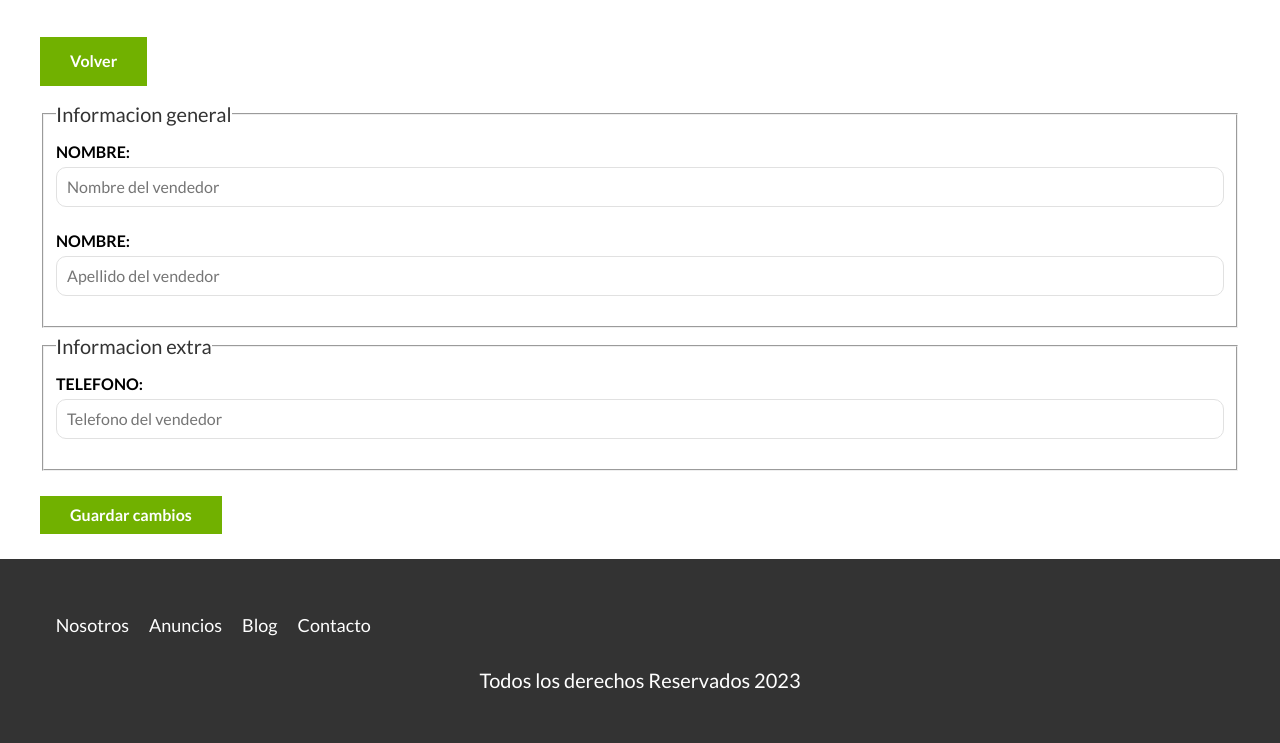
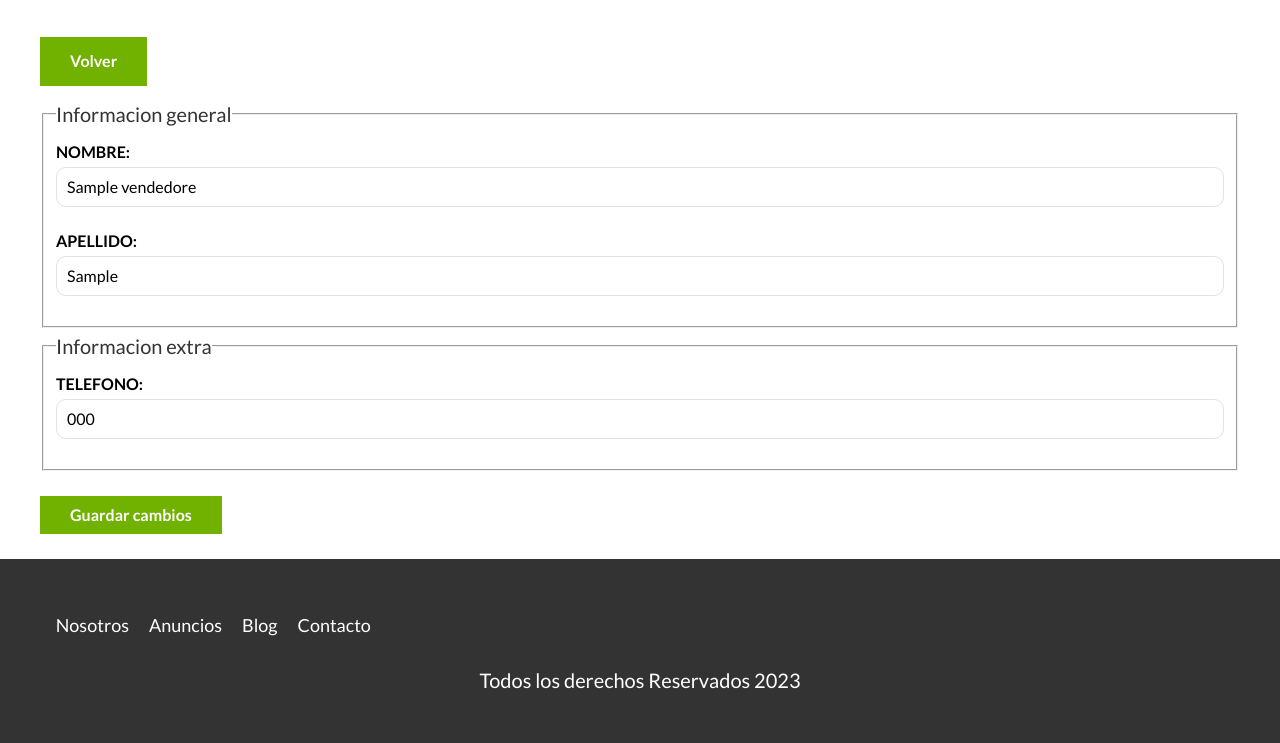
Before and after one commit to BrianS-TICS/bienes-raices, a PHP site: page /admin/vendedores/actualizar.php?id=1 in a window 1280 px wide. Shown: the part 201-944 px from the top of the page. Run offline with PHP 8.4, Linux system fonts and the light colour scheme; the visitor is signed in with stand-in values (Sample User, id 1); tables that the repository leaves empty or names only in its code hold one stand-in row (values such as "Sample post").

Commit message:
Se agrega actualizacion de vendedores

```diff
--- a/admin/vendedores/actualizar.php
+++ b/admin/vendedores/actualizar.php
@@ -6,7 +6,16 @@ use App\Vendedor;
 
 validaAutenticacion();
 
-$vendedor = new Vendedor();
+$id = $_GET['id'];
+
+$id = filter_var($id, FILTER_VALIDATE_INT);
+
+if (!$id) {
+    header('Location: /admin');
+}
+
+// Obtener vendedor desde bd
+$vendedor = Vendedor::find($id);
 
 // Arreglo con mensajes de errores
 $errores = Vendedor::getErrores();
@@ -14,6 +23,17 @@ $errores = Vendedor::getErrores();
 // Ejecuta el codigo despues del submit
 if ($_SERVER['REQUEST_METHOD'] === 'POST') {
 
+    // Se sincroniza la peticion con la instancia
+    $args = $_POST['vendedor'];
+
+    $vendedor->sincronizar($args);
+
+    // Validacion
+    $errores = $vendedor->validar();
+
+    if (empty($errores)) {
+        $vendedor->guardar();
+    }
 }
 
 incluirTemplate('header');
@@ -29,7 +49,7 @@ incluirTemplate('header');
         </div>
     <?php endforeach; ?>
 
-    <form class="formulario" method="POST" action="/admin/vendedores/actualizar.php" enctype="multipart/form-data">
+    <form class="formulario" method="POST">
         <?php include '../../includes/templates/formularioVendedores.php' ?>
 
         <input type="submit" value="Guardar cambios" class="boton-verde">
--- a/includes/templates/formularioVendedores.php
+++ b/includes/templates/formularioVendedores.php
@@ -3,12 +3,12 @@
     <label for="nombre">Nombre:</label>
     <input type="text" id="nombre" name="vendedor[nombre]" placeholder="Nombre del vendedor" value="<?php echo sanitizar($vendedor->nombre); ?>">
 
-    <label for="apellido">Nombre:</label>
-    <input type="text" id="nombre" name="vendedor[apellido]" placeholder="Apellido del vendedor" value="<?php echo sanitizar($vendedor->nombre); ?>">
+    <label for="apellido">Apellido:</label>
+    <input type="text" id="apellido" name="vendedor[apellido]" placeholder="Apellido del vendedor" value="<?php echo sanitizar($vendedor->apellido); ?>">
 </fieldset>
 
 <fieldset>
     <legend>Informacion extra</legend>
     <label for="telefono">Telefono:</label>
-    <input type="number" id="nombre" name="vendedor[telefono]" placeholder="Telefono del vendedor" value="<?php echo sanitizar($vendedor->nombre); ?>">
+    <input type="number" id="telefono" name="vendedor[telefono]" placeholder="Telefono del vendedor" value="<?php echo sanitizar($vendedor->telefono); ?>">
 </fieldset>
```
